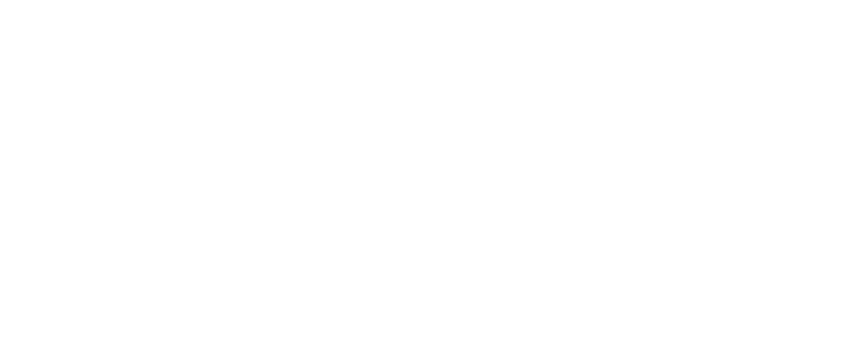
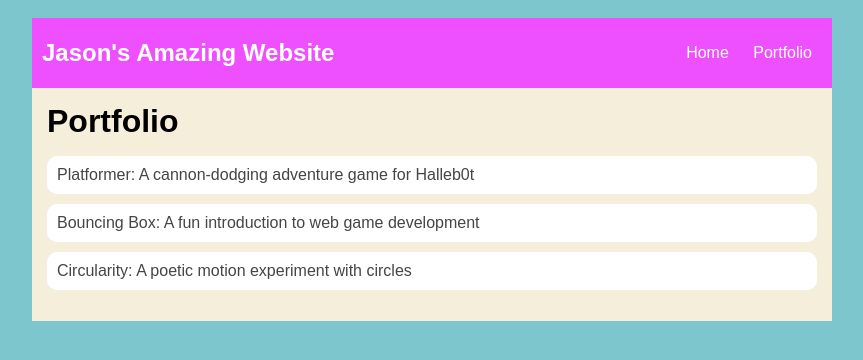
Before and after one commit to JasonLewis8219961/JasonLewis8219961.github.io, a plain HTML site: page portfolio.html in a window 1280 px wide. Shown: the whole page, without its empty margins (208-1071 px from the left). Drawn offline with Linux system fonts and the light colour scheme.

Commit message:
10/9 update

```diff
--- a/portfolio.html
+++ b/portfolio.html
@@ -0,0 +1,43 @@
+<!DOCTYPE html>
+<html>
+  <head>
+     <title> Jason's Computer Science Website</title>
+     <link rel="stylesheet" href="style.css" />
+  </head>
+
+
+  <body>
+    <!-- All content goes here -->
+    <div id="all-contents">
+       <nav>
+        <h1> Jason's Amazing Website</h1>
+          <ul id="nav-ul">
+            <li class="nav-li">
+  <a href="index.html">Home</a>
+</li>
+<li class="nav-li">
+  <a href="portfolio.html">Portfolio</a>
+</li>
+</ul>
+  </nav>
+
+
+  <main>
+  <div class="content">
+    <h1>Portfolio</h1>
+    <ul id="portfolio">
+<li>
+  <a href="fsd-projects/platformer/">Platformer: A cannon-dodging adventure game for Halleb0t</a>
+</li>
+<li>
+  <a href="fsd-projects/bouncing-box/">Bouncing Box: A fun introduction to web game development</a>
+</li>
+<li>
+  <a href="fsd-projects/circularity/">Circularity: A poetic motion experiment with circles</a>
+</li>
+    </ul>
+  </div>
+  </main>
+    </div>
+  </body>
+</html
--- a/style.css
+++ b/style.css
@@ -61,3 +61,29 @@ body {
    h2, h3 {
        margin: 0px;
    }
+
+/* portfolio styles */
+         .content h1 {
+             color: black;
+         }
+
+         #portfolio {
+             list-style-type: none;
+             padding-left: 0;
+         }
+
+         #portfolio li {
+             background: #fff;
+             padding: 10px;
+             border-radius: 10px;
+             margin-bottom: 10px;
+         }
+
+         #portfolio li:hover {
+             background: #eee;
+         }
+
+         #portfolio a {
+             text-decoration: none;
+             color: #454545;
+         }
```
